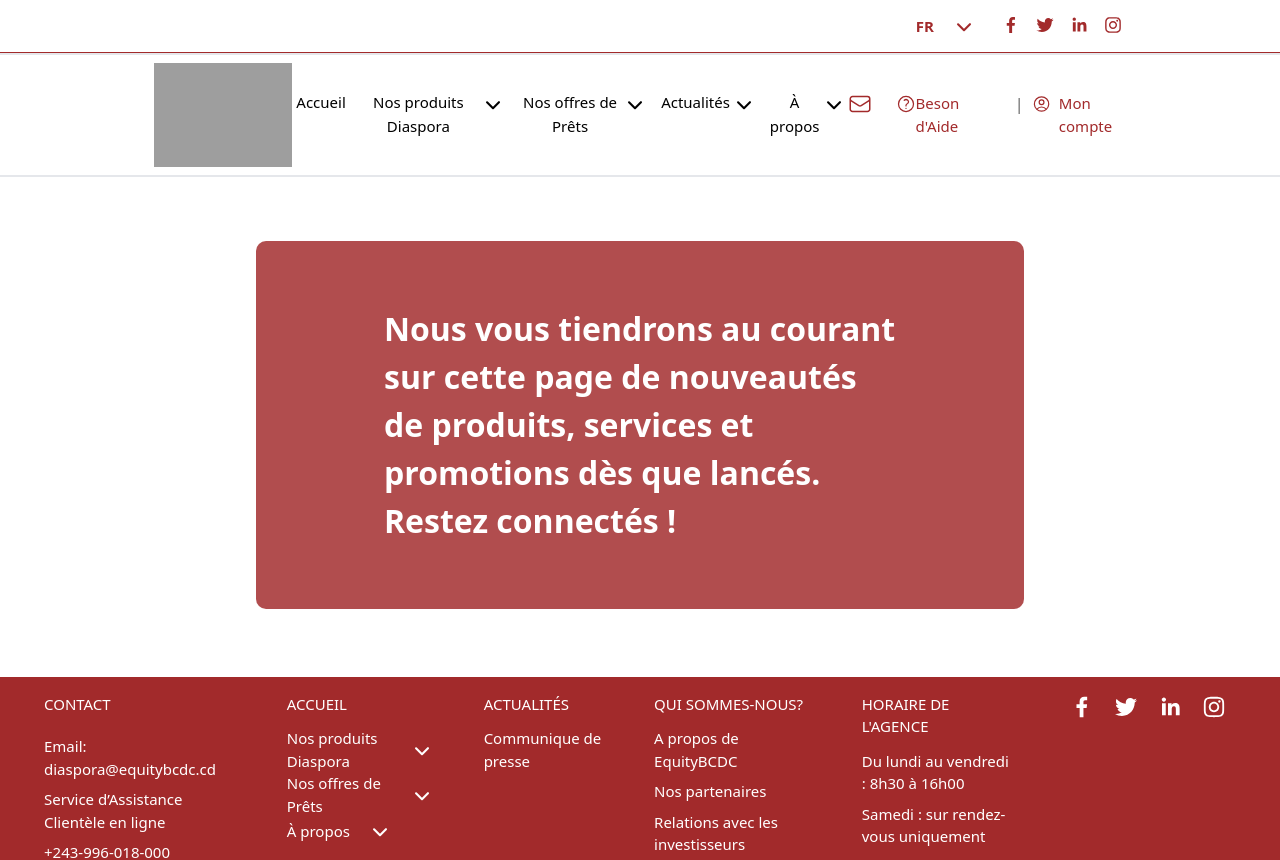
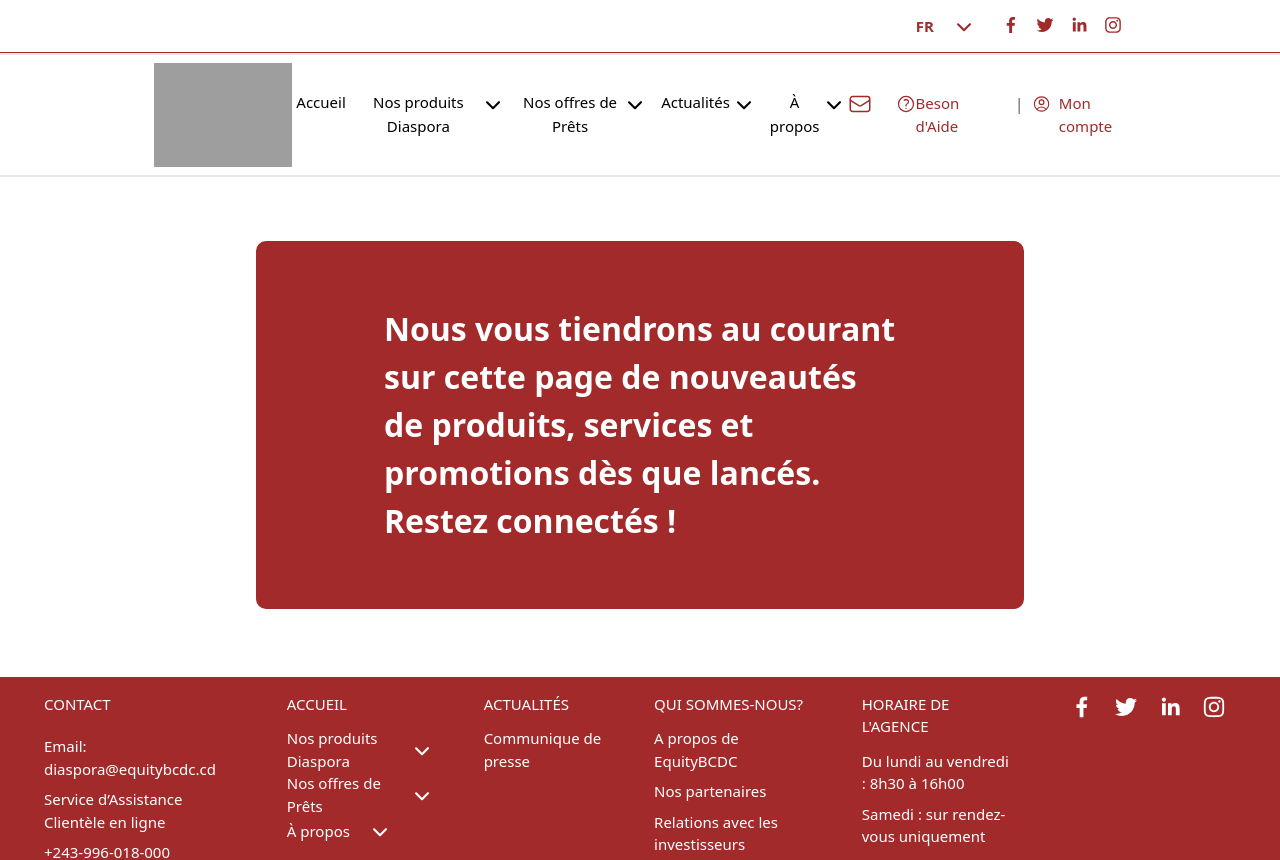
Before and after one commit to 22onsloane-Web/espace_clients, a Next.js app: page /web1/nouveautes in a window 1280 px wide. Shown: the top 860 px of the page. Built offline with nearby package versions, Linux system fonts and the light colour scheme; grey boxes are pictures that could not be loaded.

Commit message:
pvowvnow

```diff
--- a/src/app/web1/communiquesdepresse/page.tsx
+++ b/src/app/web1/communiquesdepresse/page.tsx
@@ -8,7 +8,7 @@
     <motion.div initial={{y: 200, opacity:0}}
                               whileInView={{y:0, opacity:1}}
                         transition={{duration:1.2}}
-                        viewport={{once:true}} className='bg-[#a22a2b] rounded-[10px] text-[6vw] md:text-[2.5vw] text-[#fff] font-semibold px-[5vw] md:px-[10vw] py-[5vw] animate-pulse'>
+                        viewport={{once:true}} className='bg-[#a22a2b] rounded-[10px] text-[6vw] md:text-[2.5vw] text-[#fff] font-semibold px-[5vw] md:px-[10vw] py-[5vw] '>
         <p>Visitez cette page pour rester au courant des activités, évènements, et mises à jour sur Equity BCDC Diaspora Banking.</p>
       </motion.div>
     </div>
--- a/src/app/web1/nouveautes/page.tsx
+++ b/src/app/web1/nouveautes/page.tsx
@@ -8,7 +8,7 @@
     <motion.div initial={{y: 200, opacity:0}}
                               whileInView={{y:0, opacity:1}}
                         transition={{duration:1.2}}
-                        viewport={{once:true}} className='bg-[#a22a2b] rounded-[10px] text-[6vw] md:text-[2.5vw] text-[#fff] font-semibold px-[5vw] md:px-[10vw] py-[5vw] animate-pulse'>
+                        viewport={{once:true}} className='bg-[#a22a2b] rounded-[10px] text-[6vw] md:text-[2.5vw] text-[#fff] font-semibold px-[5vw] md:px-[10vw] py-[5vw] '>
         <p>Nous vous tiendrons au courant sur cette page de nouveautés de produits, services et promotions dès que lancés. Restez connectés !</p>
       </motion.div>
     </div>
```
